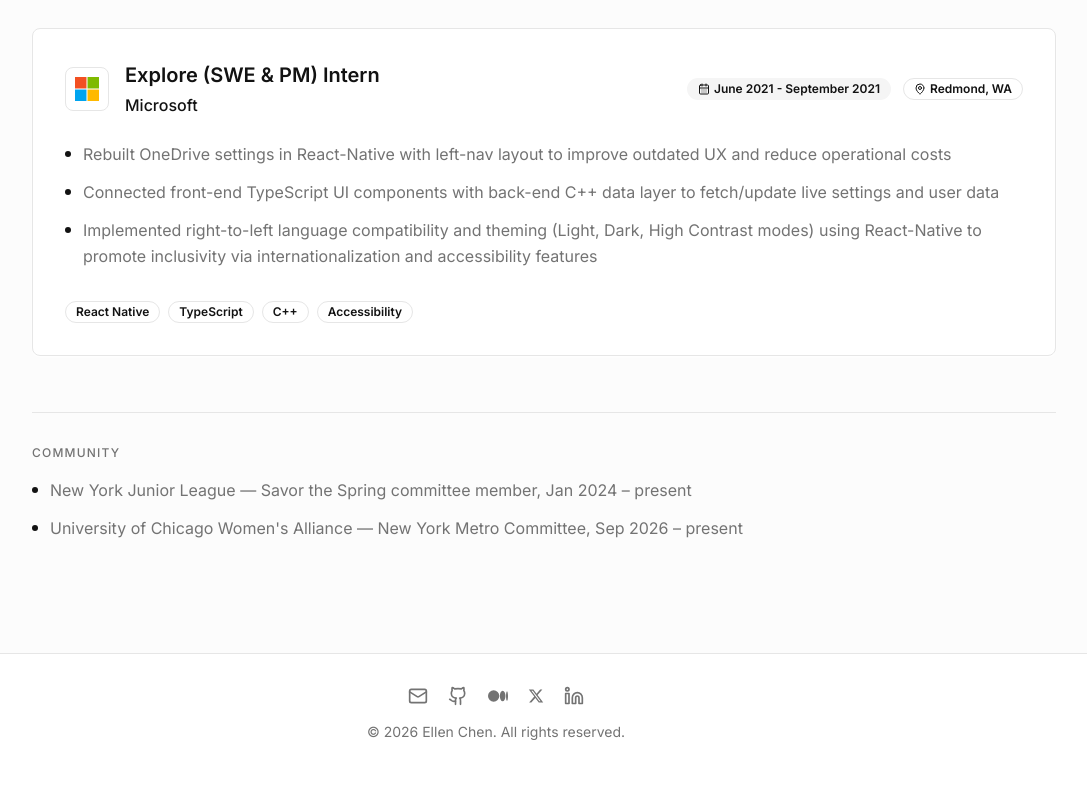
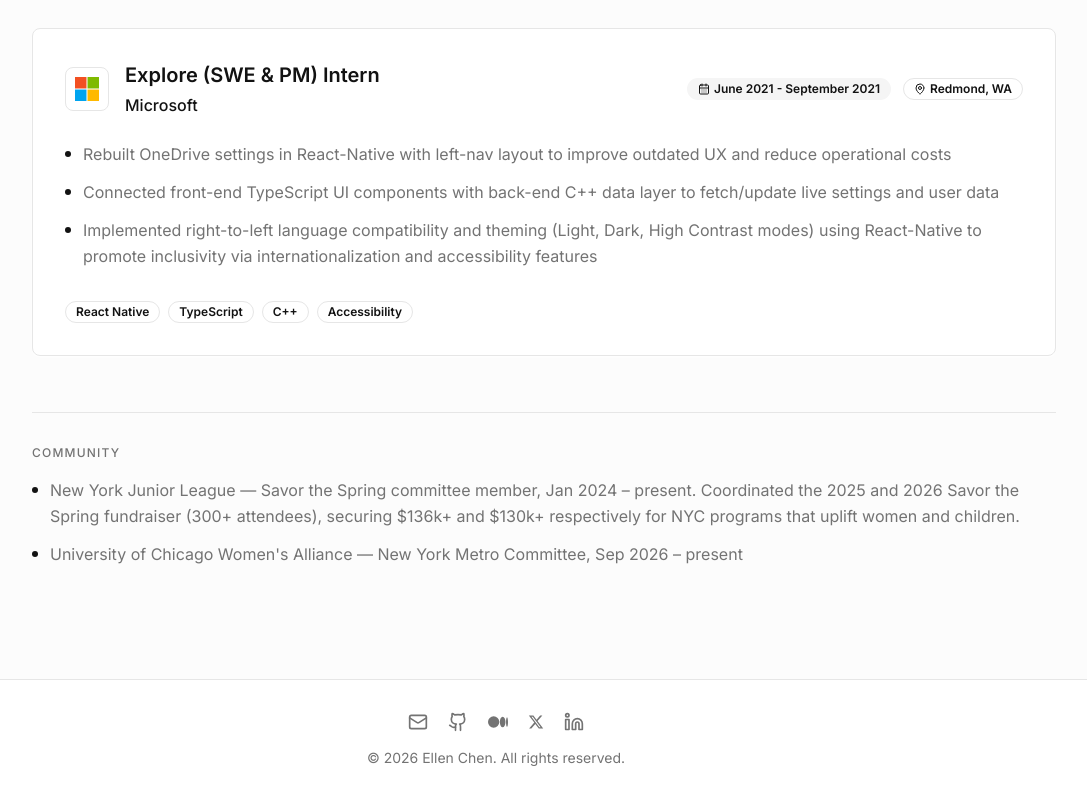
Before and after one commit to ellenrchen/ellen-chen, a React (Vite) app: page /experience in a window 1280 px wide. Shown: the part 1888-2688 px from the top of the page, without its empty margins (144-1231 px from the left). Before the commit the page ends 2662 px from the top, so only its background shows below. Built offline with nearby package versions, Linux system fonts and the light colour scheme; a web font is replaced by a local one.

Commit message:
Changes
Co-authored-by: ellenrchen <32143915+ellenrchen@users.noreply.github.com>

```diff
--- a/src/components/Experience.tsx
+++ b/src/components/Experience.tsx
@@ -166,7 +166,7 @@ const Experience = () => {
             <ul className="space-y-3">
               <li className="flex items-start gap-3 text-muted-foreground">
                 <div className="w-1.5 h-1.5 bg-primary rounded-full mt-2.5 flex-shrink-0"></div>
-                <span className="leading-relaxed">New York Junior League — Savor the Spring committee member, Jan 2024 – present</span>
+                <span className="leading-relaxed">New York Junior League — Savor the Spring committee member, Jan 2024 – present. Coordinated the 2025 and 2026 Savor the Spring fundraiser (300+ attendees), securing $136k+ and $130k+ respectively for NYC programs that uplift women and children.</span>
               </li>
               <li className="flex items-start gap-3 text-muted-foreground">
                 <div className="w-1.5 h-1.5 bg-primary rounded-full mt-2.5 flex-shrink-0"></div>
```
